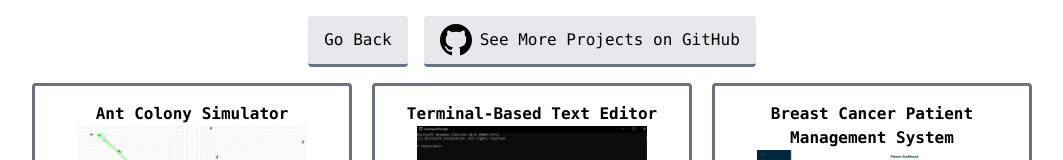
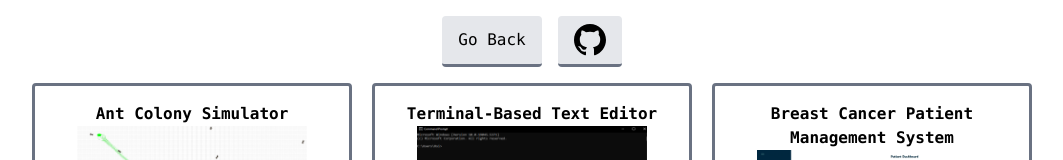
Before and after one commit to 01m1/site, a React (Vite) app: page /site/projects in a window 1280 px wide. Shown: the top 160 px of the page, without its empty margins (108-1171 px from the left). Built offline with nearby package versions, Linux system fonts and the light colour scheme.

Commit message:
Remove github text

```diff
--- a/src/pages/Projects.tsx
+++ b/src/pages/Projects.tsx
@@ -29,8 +29,7 @@ function Projects() {
             target="_blank"
           >
             <button className="font-mono flex items-center cursor-pointer border-b-3 border-gray-500 px-4 py-2 bg-gray-200 hover:bg-gray-300 rounded mr-4">
-              <img className="mr-2" src={github} width={32}></img> See More
-              Projects on GitHub
+              <img src={github} width={32}></img>
             </button>
           </a>
         </div>
```
